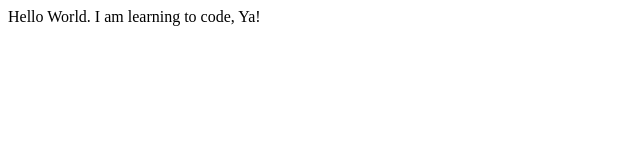
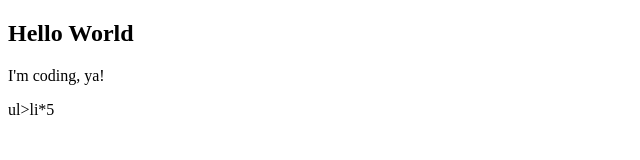
Before and after one commit to HofstetterDustin/day1, a plain HTML site: page index.html in a window 1280 px wide. Shown: the whole page, without its empty margins (0-640 px from the left). Drawn offline with Linux system fonts and the light colour scheme.

Commit message:
a cool new tag

```diff
--- a/index.html
+++ b/index.html
@@ -7,6 +7,13 @@
     <title>Document</title>
 </head>
 <body>
-    Hello World. I am learning to code, Ya!
+    <h2>Hello World</h2>
+    <p>I'm coding, ya!</p>
+    ul>li*5
+    <div>
+        <div class="greeting"></div>
+
+
+    </div>
 </body>
 </html>
```
